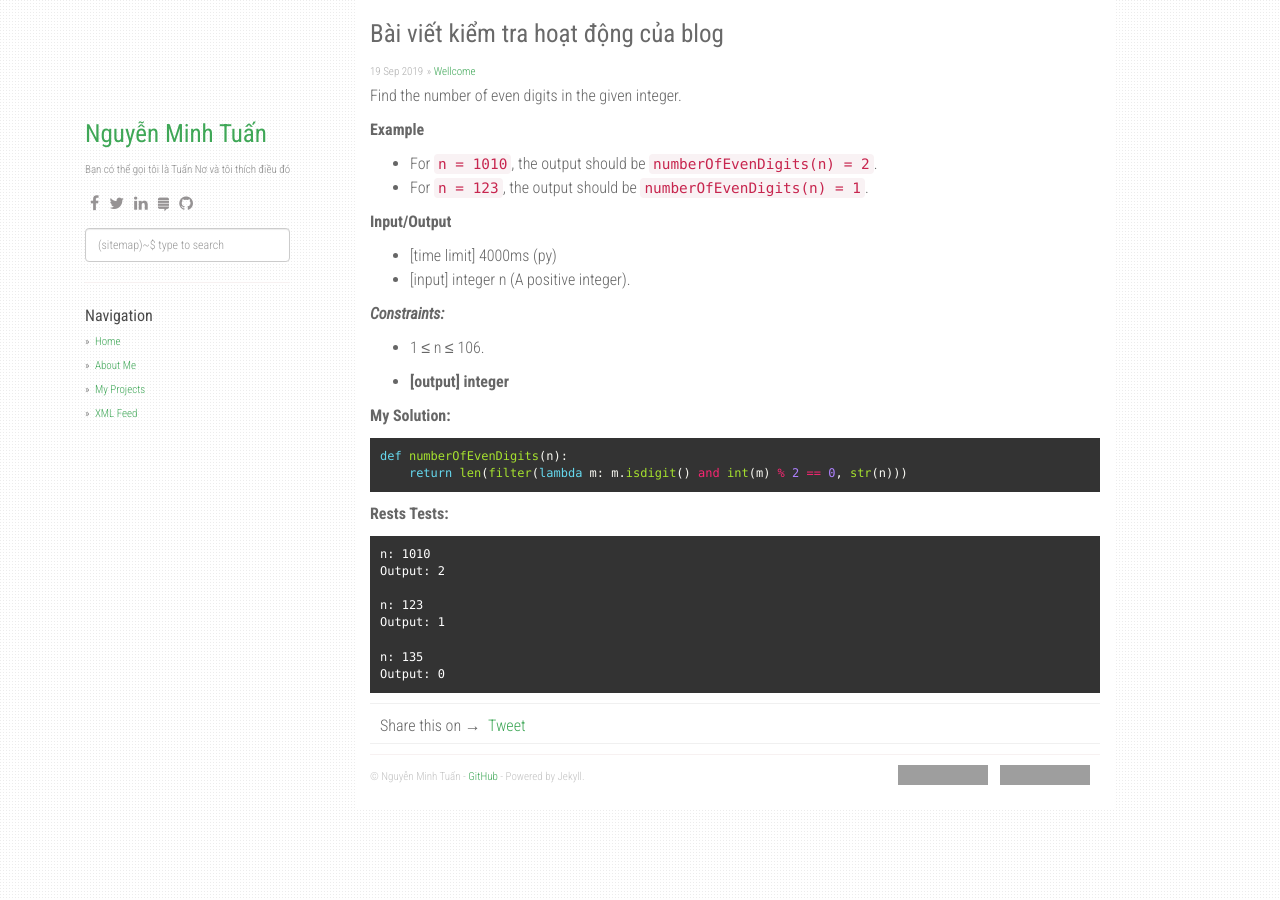
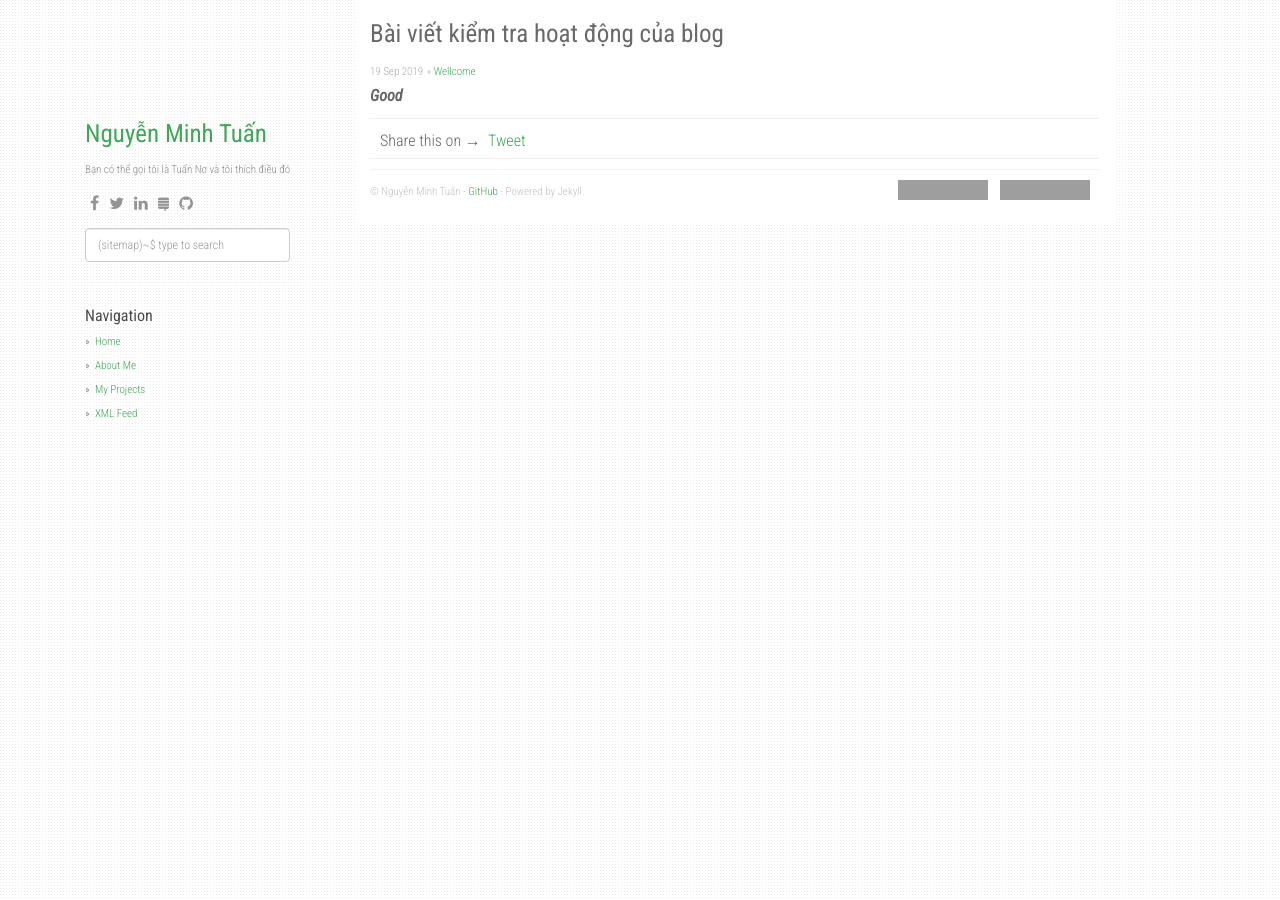
Before and after one commit to agusmakmun/agusmakmun.github.io, a Jekyll site: the page built from _posts/2019-09-19-wellcome.md, in a window 1280 px wide. Built offline with Jekyll 4.4.1, drawn with Linux system fonts in a browser that asks for light colours; nearby versions of some CDN libraries; comment, search, counter and statistics services are not loaded; grey boxes are pictures that could not be loaded.

Commit message:
Update 2019-09-19-wellcome.md

````diff
--- a/_posts/2019-09-19-wellcome.md
+++ b/_posts/2019-09-19-wellcome.md
@@ -5,40 +5,4 @@ date:   2019-09-19 11:29:00 +0700
 categories: [Wellcome]
 ---
 
-Find the number of even digits in the given integer.
-
-**Example**
-
-* For `n = 1010`, the output should be `numberOfEvenDigits(n) = 2`.
-* For `n = 123`, the output should be `numberOfEvenDigits(n) = 1`.
-
-**Input/Output**
-
-* [time limit] 4000ms (py)
-* [input] integer n (A positive integer).
-
-**_Constraints:_**
-
-* 1 ≤ n ≤ 106.
-
-* **[output] integer**
-
-**My Solution:**
-
-```python
-def numberOfEvenDigits(n):
-    return len(filter(lambda m: m.isdigit() and int(m) % 2 == 0, str(n)))
-```
-
-**Rests Tests:**
-
-```
-n: 1010
-Output: 2
-
-n: 123
-Output: 1
-
-n: 135
-Output: 0
-```
+**_Good_**
````
